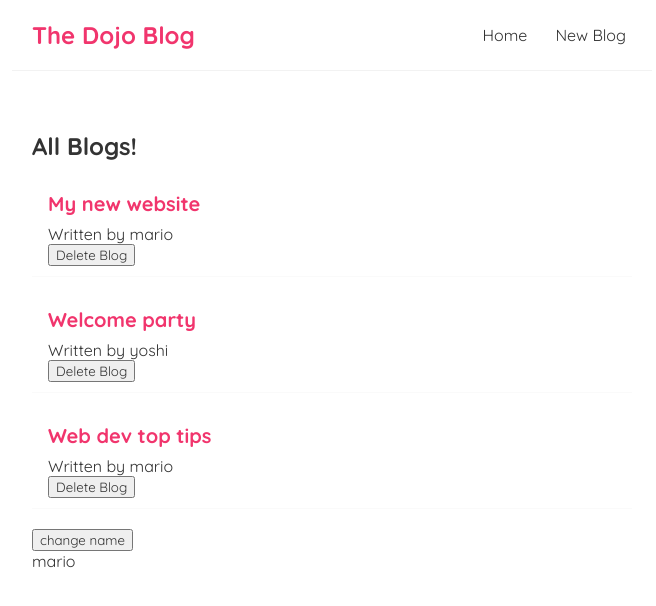
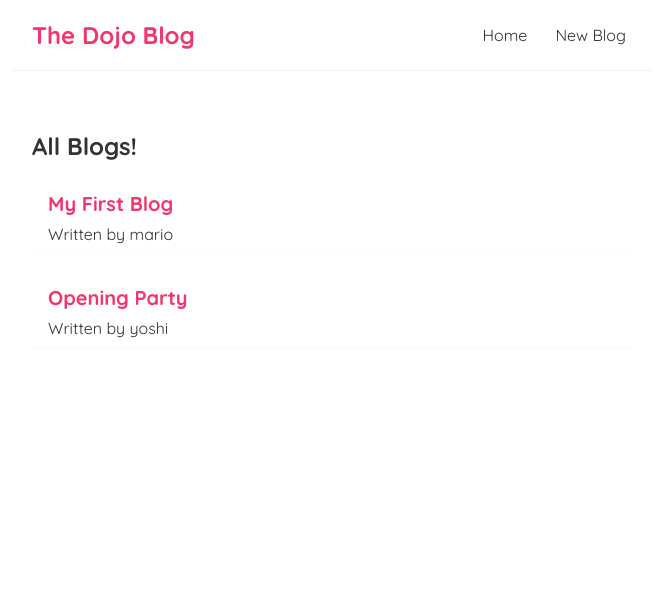
Before and after one commit to MiguelLamas/micro-blog-react, a React (Create React App) app: page / in a window 1280 px wide. Shown: the top 606 px of the page, without its empty margins (308-964 px from the left). Built offline with nearby package versions, Linux system fonts and the light colour scheme; data requests are answered from the project's data file; the HTML template or start-up script is replaced by a standard one.

Commit message:
Practicing React - Fetching Data with useEffect & conditional loading message

```diff
--- a/src/components/BlogList.js
+++ b/src/components/BlogList.js
@@ -1,6 +1,6 @@
 import React from 'react';
 
-const BlogList = ({blogs, title, handleDelete}) => {
+const BlogList = ({blogs, title}) => {
 
     return (
         <div className="blog-list">
@@ -9,7 +9,6 @@
         <div className="blog-preview" key={blog.id}>
           <h2>{ blog.title }</h2>
           <p>Written by { blog.author }</p>
-          <button onClick={() => handleDelete(blog.id)}>Delete Blog</button>
         </div>
       ))}
         </div>
--- a/src/components/Home.js
+++ b/src/components/Home.js
@@ -3,30 +3,29 @@
 import BlogList from './BlogList';
 
 const Home = () => {
- const [blogs, setBlogs] = useState([
-    { title: 'My new website', body: "lorem ipsum...", author: 'mario', id: 1 },
-    { title: 'Welcome party', body: "lorem ipsum...", author: 'yoshi', id: 2 },
-    { title: 'Web dev top tips', body: "lorem ipsum...", author: 'mario', id: 3 }
- ]);
+  const [blogs, setBlogs] = useState(null);
+  const [isPending, setIsPending] = useState(true);
 
- const [name, setName] = useState('mario');
-
- const handleDelete = (id) => {
-  const newBlogs = blogs.filter(blog => blog.id !== id);
-  setBlogs(newBlogs);
- }
 
  useEffect(() => {
-  console.log("use effect ran");
- }, []);
+  setTimeout(() => {
+    fetch('http://localhost:8000/blogs')
+    .then(res => {
+      return res.json();
+    })
+    .then(data => {
+      setBlogs(data);
+      setIsPending(false);
+    });
+  }, 1000);
+}, []);
 
 
 
   return (
     <div className="home">
-      <BlogList blogs={blogs} title="All Blogs!" handleDelete={handleDelete} />
-      <button onClick={() => setName('luigi')}>change name</button>
-      <p>{ name }</p>
+      { isPending && <div>Loading...</div> }
+      {blogs && <BlogList blogs={blogs} title="All Blogs!" />}
     </div>
   );
 }
```
